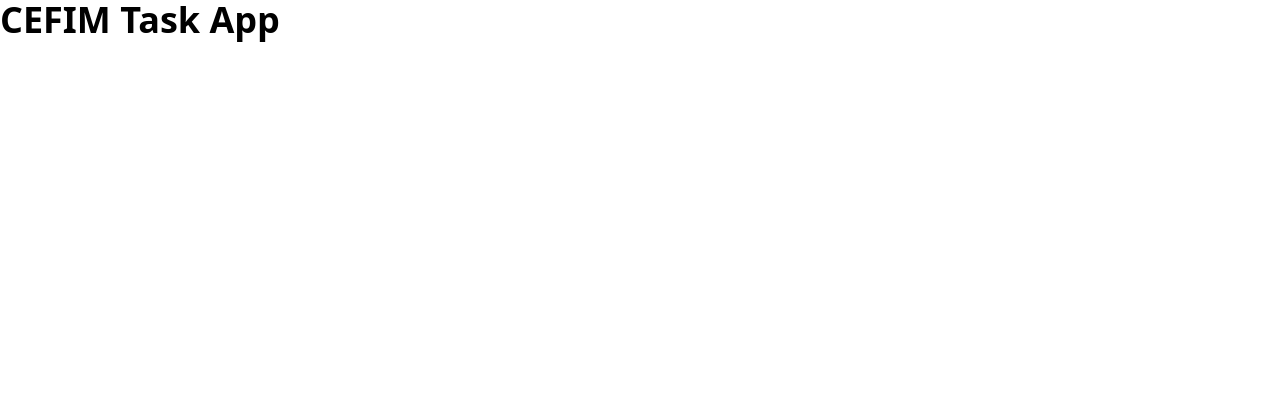
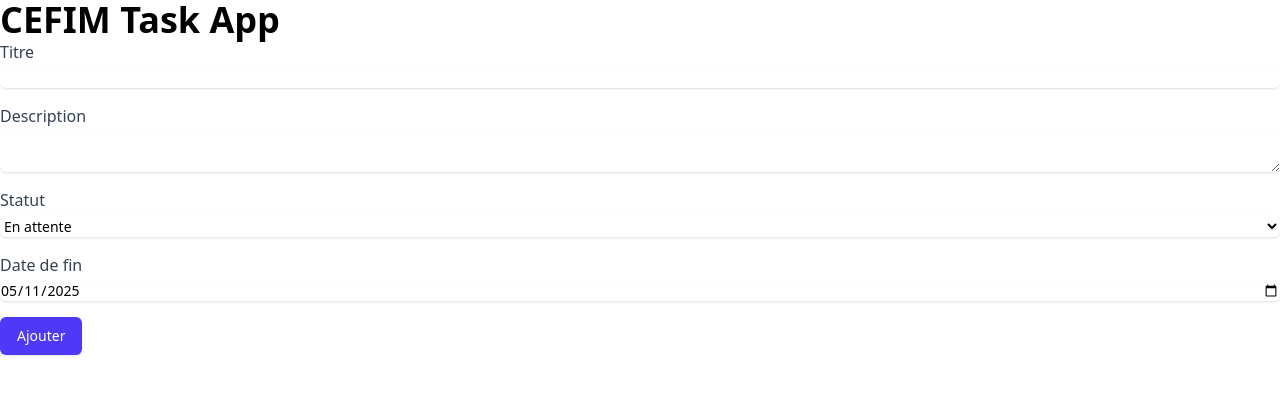
Before and after one commit to Zoraaax/cefim-task-app, a React (Vite) app: page / in a window 1280 px wide. Shown: the top 394 px of the page. Built offline with nearby package versions, Linux system fonts and the light colour scheme.

Commit message:
feat: create localStorage hooks to get data task and create taskform to add new task

```diff
--- a/src/App.tsx
+++ b/src/App.tsx
@@ -1,10 +1,11 @@
-
+import { TaskForm } from "./components/TaskForm"
 
 function App() {
 
   return (
     <>
       <h1 className="text-4xl font-bold">CEFIM Task App</h1>
+      <TaskForm />
     </>
   )
 }
--- /dev/null
+++ b/src/components/TaskForm.tsx
@@ -0,0 +1,106 @@
+import { useState } from "react"
+import { useLocalStorage } from "../hooks/useLocalStorage"
+
+type Task = {
+    title: string
+    description: string
+    status: "En attente" | "En cours" | "Terminée"
+    endDate: Date
+}
+
+export const TaskForm: React.FC = () => {
+    const [task, setTask] = useState<Task>({
+        title: "",
+        description: "",
+        status: "En attente",
+        endDate: new Date(),
+    })
+
+    const [tasks, setTasks] = useLocalStorage<Task[]>("tasks", [])
+
+    const handleChange = (
+        e: React.ChangeEvent<HTMLInputElement | HTMLTextAreaElement | HTMLSelectElement>
+    ) => {
+        const { name, value } = e.target
+        if (name === "endDate") {
+            setTask({ ...task, endDate: new Date(value) })
+        } else {
+            setTask({ ...task, [name]: value })
+        }
+    }
+
+    const handleSubmit = (e: React.FormEvent<HTMLFormElement>) => {
+        e.preventDefault()
+
+        const newTask: Task = {
+            ...task,
+            endDate: new Date(task.endDate),
+        }
+
+        setTasks([...tasks, newTask])
+
+        setTask({
+            title: "",
+            description: "",
+            status: "En attente",
+            endDate: new Date(),
+        })
+    }
+
+    return (
+        <form onSubmit={handleSubmit}>
+            <div className="mb-4">
+                <label htmlFor="title" className="block text-gray-700">Titre</label>
+                <input
+                    type="text"
+                    id="title"
+                    name="title"
+                    value={task.title}
+                    onChange={handleChange}
+                    className="mt-1 block w-full rounded-md border-gray-300 shadow-sm focus:border-indigo-500 focus:ring-indigo-500 sm:text-sm"
+                />
+            </div>
+            <div className="mb-4">
+                <label htmlFor="description" className="block text-gray-700">Description</label>
+                <textarea
+                    id="description"
+                    name="description"
+                    value={task.description}
+                    onChange={handleChange}
+                    className="mt-1 block w-full rounded-md border-gray-300 shadow-sm focus:border-indigo-500 focus:ring-indigo-500 sm:text-sm"
+                />
+            </div>
+            <div className="mb-4">
+                <label htmlFor="status" className="block text-gray-700">Statut</label>
+                <select
+                    id="status"
+                    name="status"
+                    value={task.status}
+                    onChange={handleChange}
+                    className="mt-1 block w-full rounded-md border-gray-300 shadow-sm focus:border-indigo-500 focus:ring-indigo-500 sm:text-sm"
+                >
+                    <option value="En attente">En attente</option>
+                    <option value="En cours">En cours</option>
+                    <option value="Terminée">Terminée</option>
+                </select>
+            </div>
+            <div className="mb-4">
+                <label htmlFor="endDate" className="block text-gray-700">Date de fin</label>
+                <input
+                    type="date"
+                    id="endDate"
+                    name="endDate"
+                    value={task.endDate.toISOString().split('T')[0]}
+                    onChange={handleChange}
+                    className="mt-1 block w-full rounded-md border-gray-300 shadow-sm focus:border-indigo-500 focus:ring-indigo-500 sm:text-sm"
+                />
+            </div>
+            <button
+                type="submit"
+                className="inline-flex justify-center rounded-md border border-transparent bg-indigo-600 px-4 py-2 text-sm font-medium text-white shadow-sm hover:bg-indigo-700 focus:outline-none focus:ring-2 focus:ring-indigo-500 focus:ring-offset-2"
+            >
+                Ajouter
+            </button>
+        </form>
+    )
+}
--- /dev/null
+++ b/src/hooks/useLocalStorage.tsx
@@ -0,0 +1,23 @@
+import { useEffect, useState } from "react"
+
+export const useLocalStorage = <T,>(key: string, initialValue: T) => {
+    const [storedValue, setStoredValue] = useState<T>(() => {
+        try {
+            const item = localStorage.getItem(key)
+            return item ? JSON.parse(item) : initialValue
+        } catch (error) {
+            console.error("Erreur de récupération des données dans le localStorage", error)
+            return initialValue
+        }
+    })
+
+    useEffect(() => {
+        try {
+            localStorage.setItem(key, JSON.stringify(storedValue))
+        } catch (error) {
+            console.error("Erreur de sauvegarde des données dans le localStorage", error)
+        }
+    }, [key, storedValue])
+
+    return [storedValue, setStoredValue] as const
+}
```
